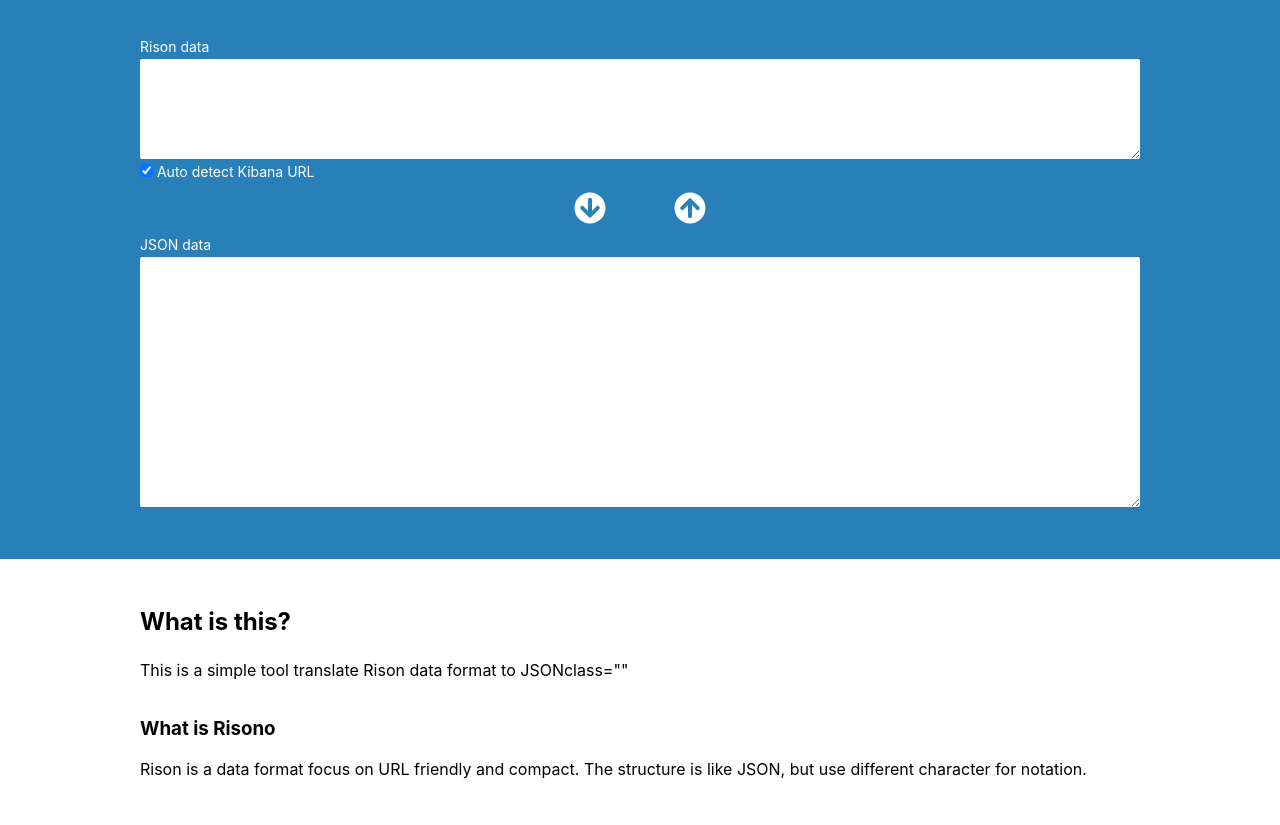
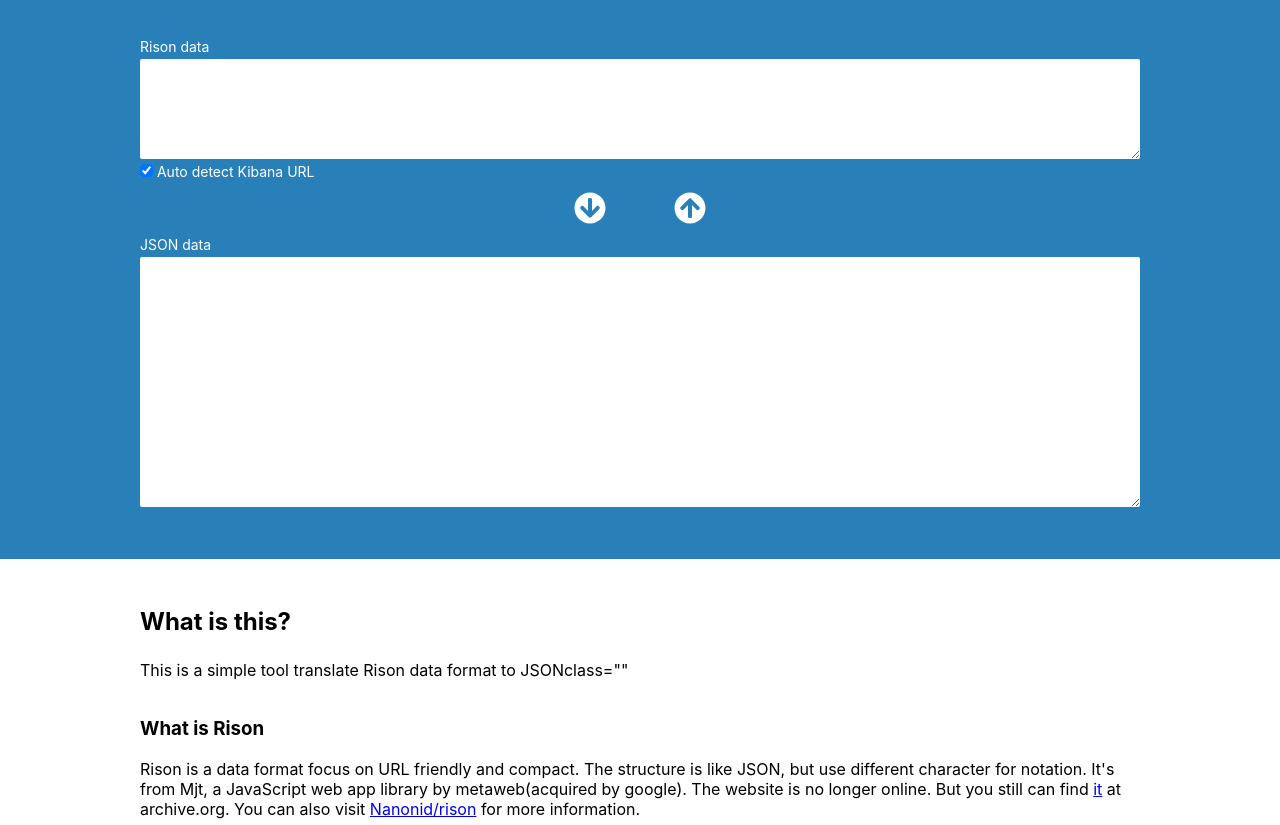
Before and after one commit to othree/rison.dev, a website: page index.html in a window 1280 px wide. Shown: the part 63-888 px from the top of the page. Drawn offline with nearby package versions, Linux system fonts and the light colour scheme.

Commit message:
More information

```diff
--- a/index.html
+++ b/index.html
@@ -29,8 +29,16 @@
     <main>
       <h2>What is this?</h2>
       <p>This is a simple tool translate Rison data format to JSONclass=""</p>
-      <h3>What is Risono</h3>
-      <p>Rison is a data format focus on URL friendly and compact. The structure is like JSON, but use different character for notation.</p>
+      <h3>What is Rison</h3>
+      <p>
+      Rison is a data format focus on URL friendly and compact. The structure is like JSON, but use different character for notation.
+      It's from Mjt, a JavaScript web app library by metaweb(acquired by google). The website is no longer online.
+      But you still can find <a href="https://web.archive.org/web/20130910064110/http://mjtemplate.org/examples/rison.html">it</a> at archive.org.
+      You can also visit <a href="https://github.com/Nanonid/rison">Nanonid/rison</a> for more information.
+      </p>
+      <h3>Who is use Rison?</h3>
+      <p>As far as I know, <a href="https://www.elastic.co/products/kibana">Kibana</a> is using it.</p>
+
 
       <div id="dfns">
         <div id="json-dfn">
```
